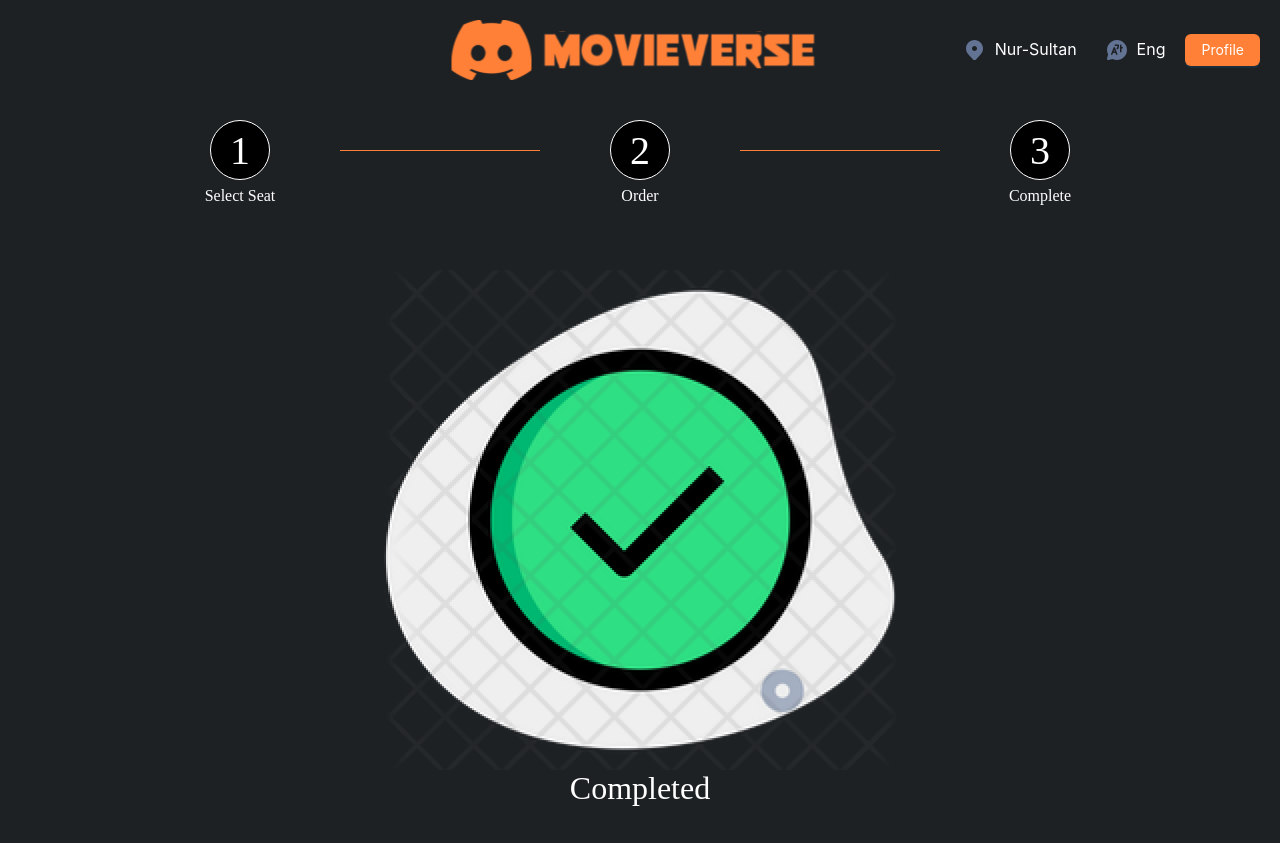
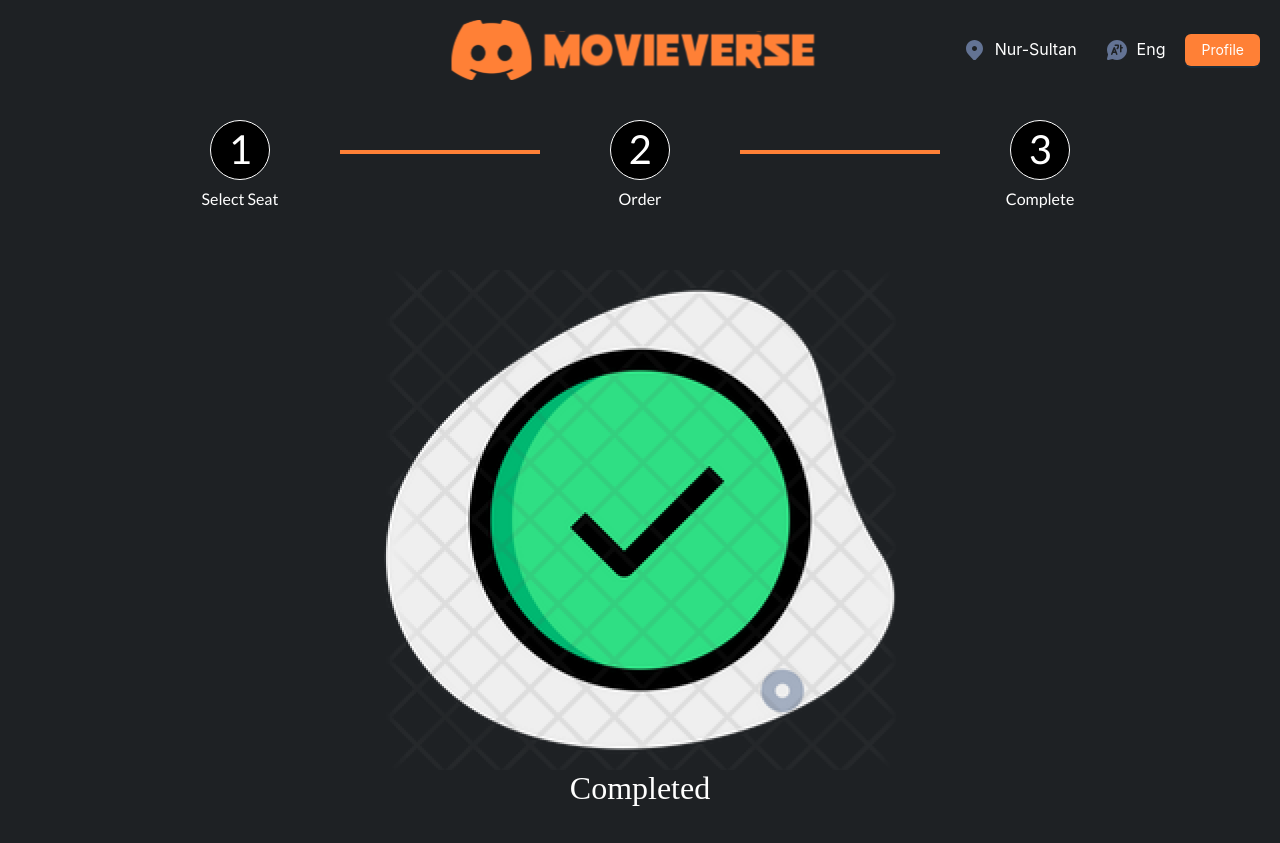
Before and after one commit to TATP-Project/movieverse-frontend, a React (Create React App) app: page /complete in a window 1280 px wide. Built offline with nearby package versions, Linux system fonts and the light colour scheme; a web font is replaced by a local one.

Commit message:
[Feat] update css, change font family to lato

```diff
--- a/src/features/movie/StatusBar.css
+++ b/src/features/movie/StatusBar.css
@@ -1,5 +1,5 @@
 .statusbar-container >span,p,div{
-    font-family: 'Bebas Neue';
+    font-family: 'lato';
 }
 .ellipse{
     background-color: black;
@@ -9,9 +9,9 @@
     border-radius: 50%;
     font-size: 40px;
     text-align: center;
-    padding-top: 7px;
+    padding-top: 5px;
     margin: auto;
-    margin-bottom: 7px;
+    margin-bottom: 10px;
 }
 .stage{
     width: 100px;
@@ -27,7 +27,7 @@
 
 .statusbar-line{
     margin-top: 30px;
-    height: 1px;
+    height: 4px;
     width: 20%;
     background-color: #ff8036;
 }
--- a/src/index.css
+++ b/src/index.css
@@ -1,4 +1,5 @@
 @import url("https://fonts.googleapis.com/css?family=Habibi");
+@import url("https://fonts.googleapis.com/css?family=Lato");
 body {
     margin: 0;
     -webkit-font-smoothing: antialiased;
--- a/src/pages/CompletePage.js
+++ b/src/pages/CompletePage.js
@@ -5,7 +5,6 @@ export default function CompletePage() {
 
     return (
         <>
-            <div>
             <StatusBar stage={3} />
             <div style={{
                 "display": "flex",
@@ -16,7 +15,6 @@ export default function CompletePage() {
                 <img src={CompleteLogo} alt={"Ticket Reservated"} />
                 <h1 style={{ 'font-family': 'Bebas Neue' }}>Completed</h1>
             </div>
-            </div>
         </>
     )
 }
```
Lines whose indentation alone changed are shown as unchanged.
